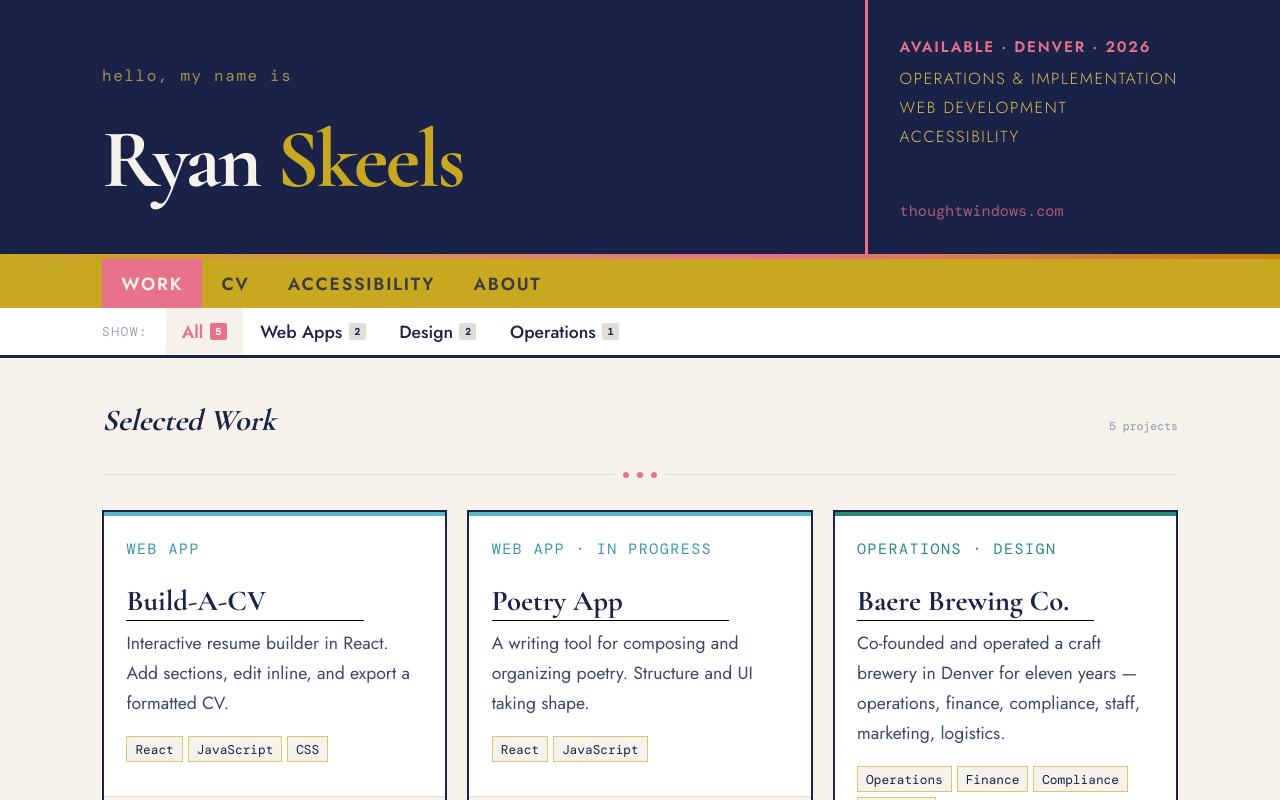
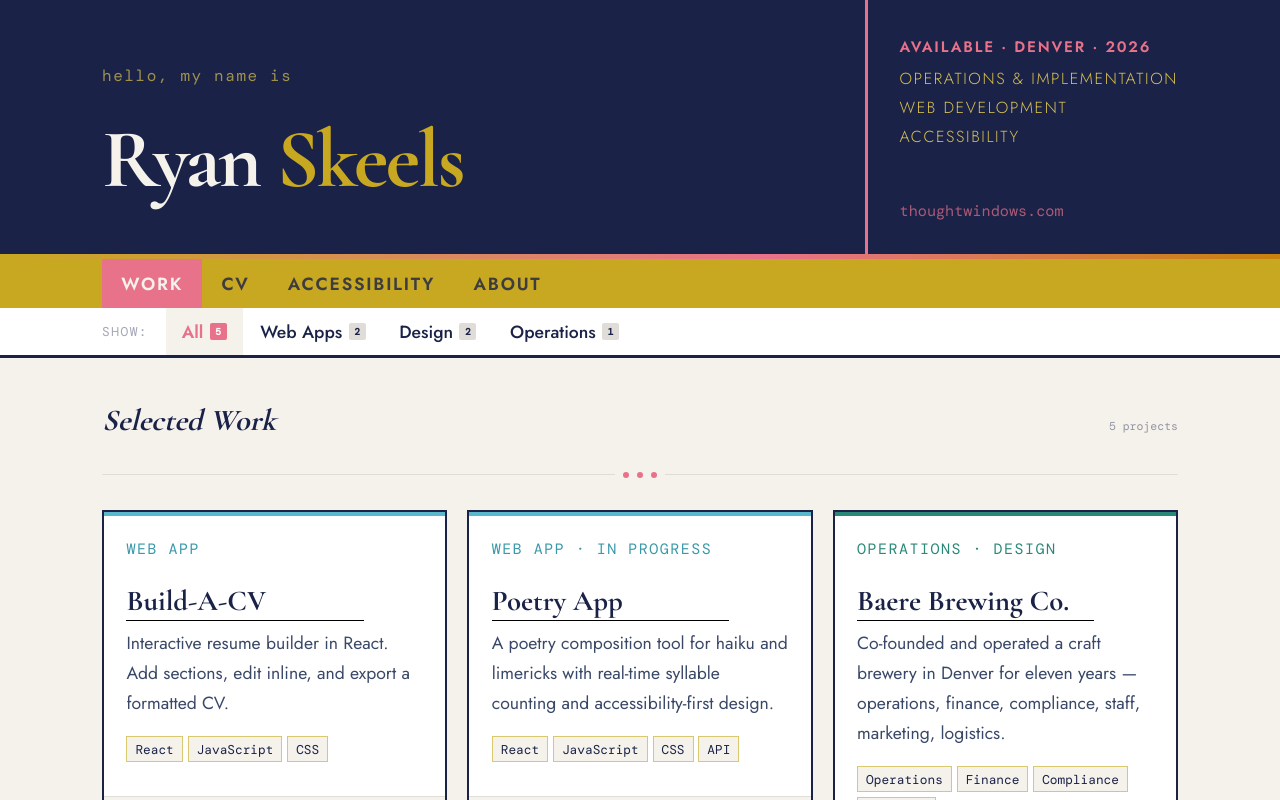
Before and after one commit to housemouse62/thought-windows, a React (Vite) app: page / in a window 1280 px wide. Shown: the top 800 px of the page. Built offline with nearby package versions, Linux system fonts and the light colour scheme; a web font is replaced by a local one.

Commit message:
edit poetry app card details

```diff
--- a/src/data/projects.js
+++ b/src/data/projects.js
@@ -52,8 +52,8 @@ const PROJECTS = [
     type: "Web App · In Progress",
     title: "Poetry App",
     description:
-      "A writing tool for composing and organizing poetry. Structure and UI taking shape.",
-    stack: ["React", "JavaScript"],
+      "A poetry composition tool for haiku and limericks with real-time syllable counting and accessibility-first design.",
+    stack: ["React", "JavaScript", "CSS", "API"],
     demoUrl: "https://makepoetry.netlify.app/",
     githubUrl: "https://github.com/housemouse62/poetry-app",
   },
```
